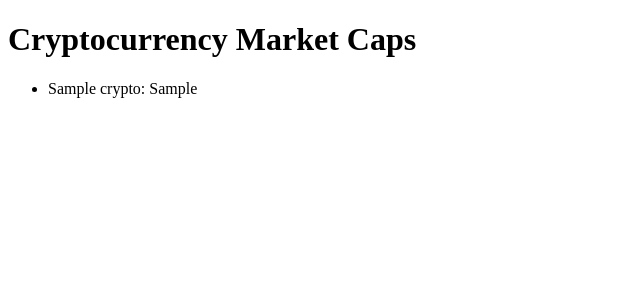
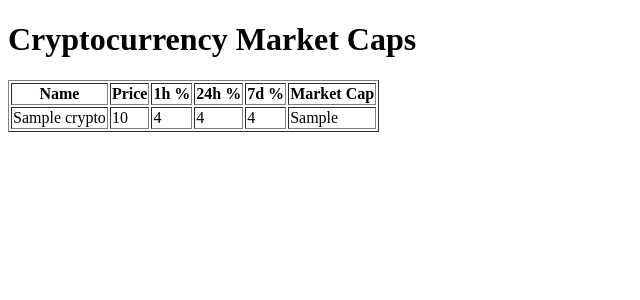
Before and after one commit to jeremy-n-martin/website-tokensa-com, a Flask app: template templates/cryptos.html in a window 1280 px wide. Shown: the top 300 px of the page, without its empty margins (0-640 px from the left). Run offline with Flask 2, Linux system fonts and the light colour scheme; the template is opened without the code that fills it: most values are stand-ins (such as "Sample title", 1, 10 or a date in 2020).

Commit message:
add table and rates

```diff
--- a/app.py
+++ b/app.py
@@ -13,8 +13,12 @@ def get_cryptocurrencies(url):
     for row in crypto_table.find_all('tr')[1:]:  # Skip header
         columns = row.find_all('td')
         name = columns[2].text.strip()  # Adjust index as needed
-        market_cap = columns[3].text.strip()  # Adjust index as needed
-        cryptos.append((name, market_cap))
+        price = columns[3].text.strip()  # Adjust index as needed
+        rate_1h = columns[4].text.strip()  # Adjust index as needed
+        rate_24h = columns[5].text.strip()  # Adjust index as needed
+        rate_7d = columns[6].text.strip()  # Adjust index as needed
+        market_cap = columns[7].text.strip()  # Adjust index as needed
+        cryptos.append((name, price, rate_1h, rate_24h, rate_7d, market_cap))
 
     return cryptos
 
--- a/templates/cryptos.html
+++ b/templates/cryptos.html
@@ -5,10 +5,26 @@
 </head>
 <body>
     <h1>Cryptocurrency Market Caps</h1>
-    <ul>
-        {% for name, market_cap in cryptos %}
-            <li>{{ name }}: {{ market_cap }}</li>
+    <table border="1">
+        <tr>
+            <th>Name</th>
+            <th>Price</th>
+            <th>1h %</th>
+            <th>24h %</th>
+            <th>7d %</th>
+            <th>Market Cap</th>
+        </tr>
+        {% for name, price, market_cap in cryptos %}
+            <tr>
+                <td>{{ name }}</td>
+                <td>{{ price }}</td>
+                <td>{{ rate_1h }}</td>
+                <td>{{ rate_24h }}</td>
+                <td>{{ rate_7d }}</td>
+                <td>{{ market_cap }}</td>
+            </tr>
         {% endfor %}
-    </ul>
+    </table>
 </body>
+
 </html>
```
